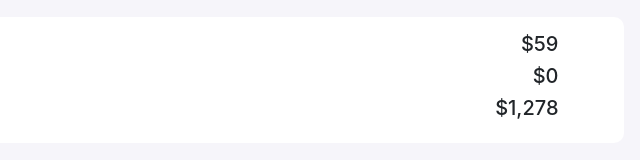
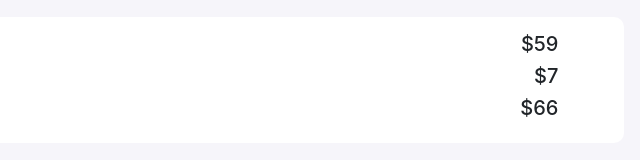
Before and after one commit to AbulBashar38/Create-Card, a plain HTML site: page index.html in a window 1280 px wide. Both pictures are taken after a click on the button 748 px from the left and 242 px from the top of the page. Shown: the part 512-672 px from the top of the page, 464-1104 px from the left. Drawn offline with nearby package versions, Linux system fonts and the light colour scheme.

Commit message:
fainaly it gives all result proparly

```diff
--- a/calculat.js
+++ b/calculat.js
@@ -20,7 +20,6 @@ document.getElementById('casing-minus-btn').addEventListener('click',function(){
 function PurchaseMobileAmount(plusMinusId, num, productAmount, productPriceID) {
 
     // use event handler in plus, minus, button of both mobile and casing section
-
     var capturePieces = document.getElementById(plusMinusId).value;
     var convertPiecesAmount = parseFloat(capturePieces);
 
@@ -41,4 +40,12 @@ function PurchaseMobileAmount(plusMinusId, num, productAmount, productPriceID) {
 
     document.getElementById('subtotal-id').innerText = subtotalAmount;
 
+    // tax amount
+    var taxAmount = subtotalAmount * 12/100;
+    var onlyNumTax = Math.round(taxAmount);
+    document.getElementById('tax-id').innerText = onlyNumTax;
+
+    //final total is showing
+    var finalTotal = onlyNumTax + subtotalAmount;
+    document.getElementById('final-total').innerText = finalTotal;
 }
--- a/index.html
+++ b/index.html
@@ -66,8 +66,8 @@
 
                      <div class="col-md-4 status">
                         <h5>$<span id="subtotal-id">1,278</span></h5>
-                        <h5>$0</h5>
-                        <h5>$1,278</h5>
+                        <h5>$<span id="tax-id">153</span></h5>
+                        <h5>$<span id="final-total">1431</span></h5>
                      </div>
                   </div>
                </div>
```
